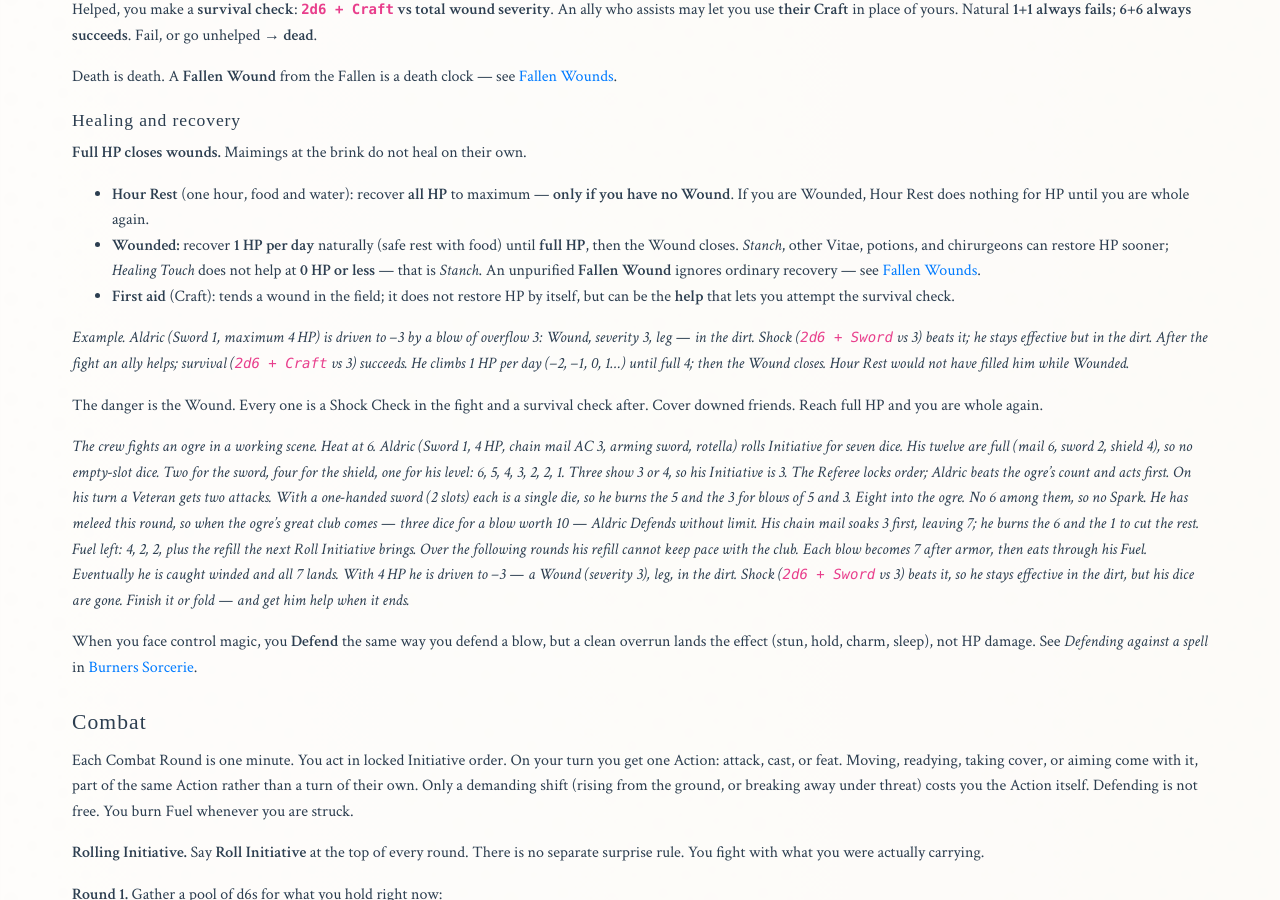
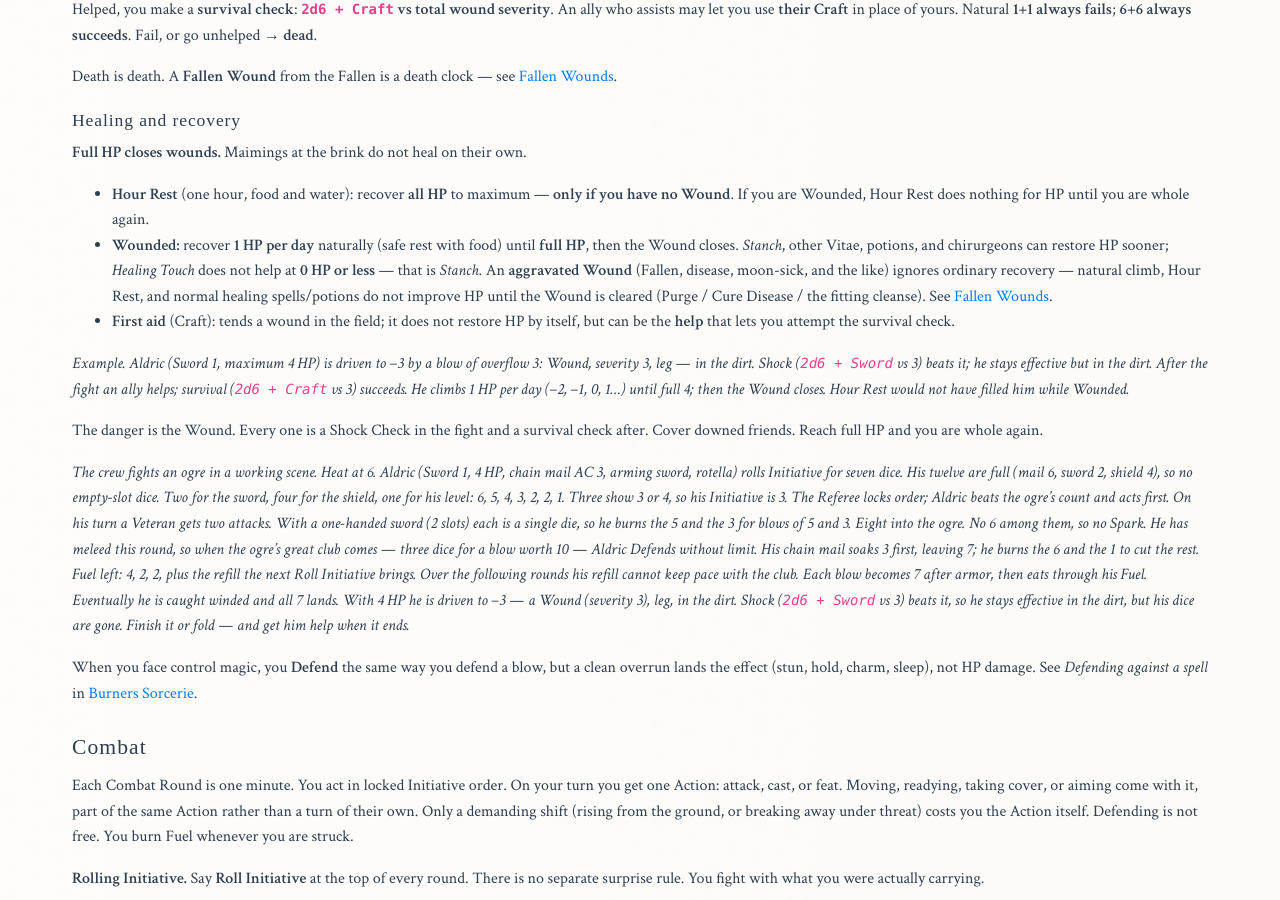
Before and after one commit to paulabrams/burners, a Jekyll site: the page built from markdown/burners-adventure-game.md, in a window 1280 px wide and 900 px high, scrolled down 18312 px. Built offline with Jekyll 4.4.1, drawn with Linux system fonts in a browser that asks for light colours; some web fonts are replaced.

Commit message:
Publish local draft: aggravated Wounds block ordinary healing spells.
Fallen Wounds are the aggravated case; natural recovery and Vitae/potions do not improve HP until cleared.

Co-authored-by: Cursor <cursoragent@cursor.com>

```diff
--- a/markdown/burners-adventure-game.md
+++ b/markdown/burners-adventure-game.md
@@ -611,7 +611,7 @@ Death is death. A **Fallen Wound** from the Fallen is a death clock — see [[Bu
 **Full HP closes wounds.** Maimings at the brink do not heal on their own.
 
 - **Hour Rest** (one hour, food and water): recover **all HP** to maximum — **only if you have no Wound**. If you are Wounded, Hour Rest does nothing for HP until you are whole again.
-- **Wounded:** recover **1 HP per day** naturally (safe rest with food) until **full HP**, then the Wound closes. *Stanch*, other Vitae, potions, and chirurgeons can restore HP sooner; *Healing Touch* does not help at **0 HP or less** — that is *Stanch*. An unpurified **Fallen Wound** ignores ordinary recovery — see [[Burners Burn Undead#Fallen Wounds]].
+- **Wounded:** recover **1 HP per day** naturally (safe rest with food) until **full HP**, then the Wound closes. *Stanch*, other Vitae, potions, and chirurgeons can restore HP sooner; *Healing Touch* does not help at **0 HP or less** — that is *Stanch*. An **aggravated Wound** (Fallen, disease, moon-sick, and the like) ignores ordinary recovery — natural climb, Hour Rest, and normal healing spells/potions do not improve HP until the Wound is cleared (Purge / Cure Disease / the fitting cleanse). See [[Burners Burn Undead#Fallen Wounds]].
 - **First aid** (Craft): tends a wound in the field; it does not restore HP by itself, but can be the **help** that lets you attempt the survival check.
 
 *Example. Aldric (Sword 1, maximum 4 HP) is driven to −3 by a blow of overflow 3: Wound, severity 3, leg — in the dirt. Shock (`2d6 + Sword` vs 3) beats it; he stays effective but in the dirt. After the fight an ally helps; survival (`2d6 + Craft` vs 3) succeeds. He climbs 1 HP per day (−2, −1, 0, 1…) until full 4; then the Wound closes. Hour Rest would not have filled him while Wounded.*
```
Also changed, not shown: markdown/burners-burn-undead.md (+1 -1 lines).
